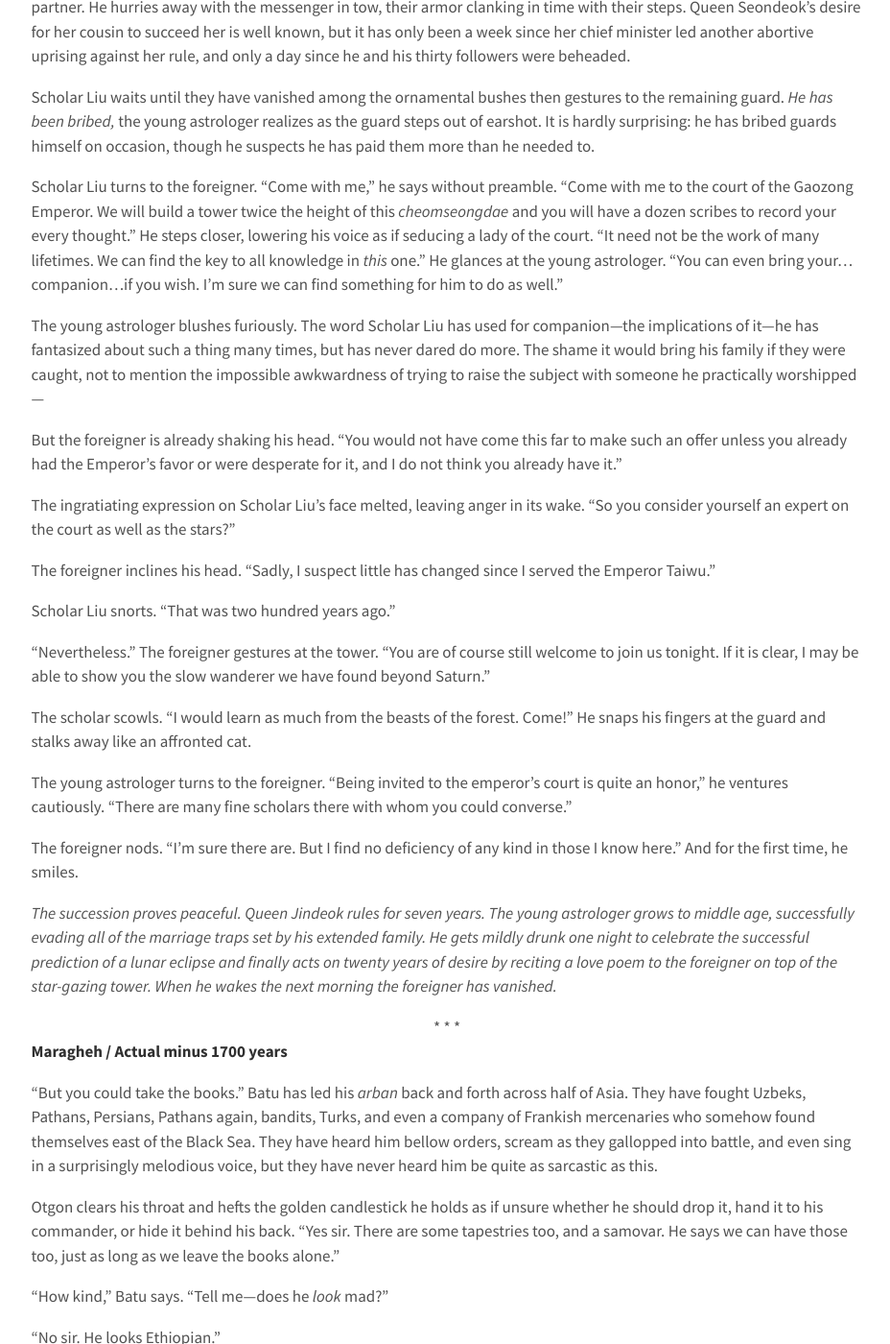
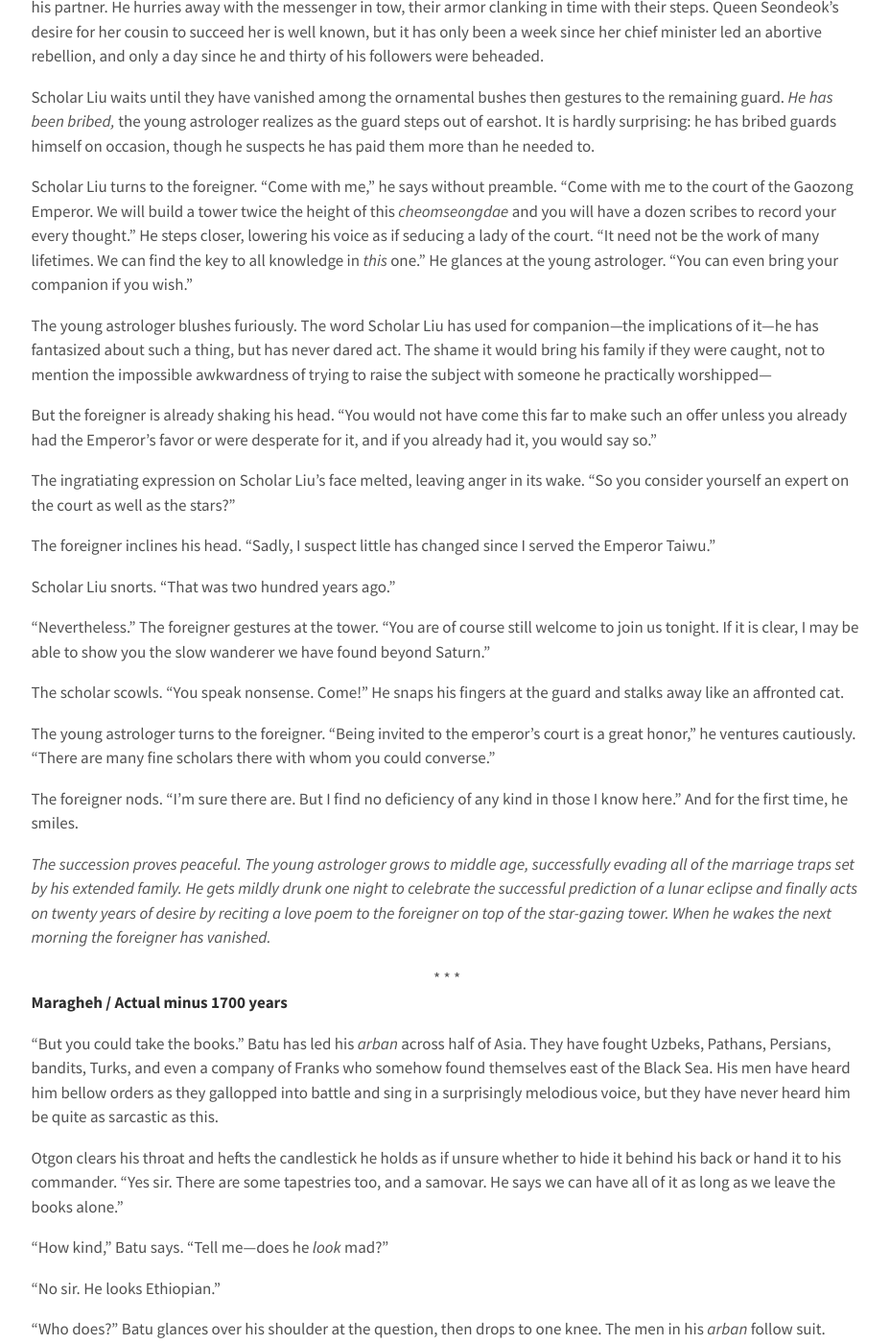
Before and after one commit to gvwilson/sensibleadventures, a Jekyll site: the page built from short-stories/arecibo.md, in a window 1280 px wide and 1400 px high, scrolled down 6926 px. Shown: the whole window at 96% size, without its empty margins (174-1102 px from the left). Built offline with Jekyll 4.4.1, drawn with Linux system fonts in a browser that asks for light colours; nearby versions of some CDN libraries; some of the changed text lies outside the part shown.

Commit message:
Revised another section

```diff
--- a/short-stories/arecibo.md
+++ b/short-stories/arecibo.md
@@ -488,16 +488,16 @@
 <!-- 720 CE -->
 <!-- Add mention of dark stranger in Chinese records - the visitor thinks the stranger is an alchemist with the secret of eternal life -->
 
-"It was Her Majesty's first decree as princess,"
+"It was Her Majesty's first decree,"
 the young astrologer says,
 immediately hating himself for telling such a distinguished scholar
 something he undoubtedly already knows.
 
 But the visitor from the Middle Kingdom smiles politely as he studies the star-gazing tower.
 It is the height of five men,
-and to the educated eye,
+and to educated eyes
 the number and placement of its stones represent historical and astronomical figures.
-"I understand her decision was...not universally popular," he says.
+"I understand her decision was not universally popular," he says.
 
 The young astrologer inclines his head,
 conscious of two guards standing a few feet away.
@@ -506,23 +506,23 @@
 but it is neither polite nor prudent to dwell upon that,
 particularly not when rumors of Her Majesty's illness flutter around the court like pigeons.
 
-"Ah, and this must be our foreign barbarian,"
+"Ah, and this must be your barbarian,"
 the visitor continues
 as a tall figure in the plain brown robe of a monk
-comes up the gravel path in the waning evening light.
+comes up the gravel path in the waning light of evening.
 
 The young astrologer inclines his head again.
 He is no longer taken aback by the foreigner's black skin,
-but thinks he will never get used to how quietly he walks.
+but will never get used to how quietly he walks.
 "Are you at peace?" he asks in greeting.
 
 "I am, and you?"
-He has forgotten to wear sandals again,
+He is barefoot again,
 the young astrologer notes,
-but according to the caretaker he has at least eaten that day.
+but according to his servants he has at least eaten that day.
 Her Majesty's minister insist on regular reports,
 and the young astrologer would rather fill them with trivia
-than even hint at some of the unorthodox things the foreigner says.
+than the unorthodox things the foreigner sometimes says.
 
 He clears his throat.
 "May I have the honor of introducing you to scholar Liu Zhao,
@@ -555,21 +555,24 @@
 The foreigner gives a small shrug.
 "As precise as they can be.
 Improving them will be the work of many lifetimes."
+The young astrologer is relieved that
+the foreigner doesn't say, "Many of *your* lifetimes,"
+as he used to.
 
-The young astrologer opens his mouth to suggest that they climb the tower,
-but is interrupted by a shout as a guard comes running up the path.
+He opens his mouth to suggest that they climb the tower,
+but is interrupted by a shout as a guard runs up the path the join them.
 "Her Majesty..." he pants,
 speaking to the two escorts rather than to the scholars.
 "Her Majesty is gone. She is gone."
 
-The soft buzz of dusk insects is the only sound in the shocked silence that follows.
+The soft buzz of evening insects is the only sound in the shocked silence that follows.
 "Stay here,"
 the oldest guard orders his partner.
 He hurries away with the messenger in tow,
 their armor clanking in time with their steps.
 Queen Seondeok's desire for her cousin to succeed her is well known,
-but it has only been a week since her chief minister led another abortive uprising against her rule,
-and only a day since he and his thirty followers were beheaded.
+but it has only been a week since her chief minister led an abortive rebellion,
+and only a day since he and thirty of his followers were beheaded.
 
 Scholar Liu waits until they have vanished among the ornamental bushes
 then gestures to the remaining guard.
@@ -590,13 +593,12 @@
 "It need not be the work of many lifetimes.
 We can find the key to all knowledge in *this* one."
 He glances at the young astrologer.
-"You can even bring your...companion...if you wish.
-I'm sure we can find something for him to do as well."
+"You can even bring your companion if you wish."
 
 The young astrologer blushes furiously.
 The word Scholar Liu has used for companion---the implications of it---he
-has fantasized about such a thing many times,
-but has never dared do more.
+has fantasized about such a thing,
+but has never dared act.
 The shame it would bring his family if they were caught,
 not to mention the impossible awkwardness of trying to raise the subject
 with someone he practically worshipped---
@@ -604,7 +606,8 @@
 But the foreigner is already shaking his head.
 "You would not have come this far to make such an offer
 unless you already had the Emperor's favor or were desperate for it,
-and I do not think you already have it."
+and if you already had it,
+you would say so."
 
 The ingratiating expression on Scholar Liu's face melted,
 leaving anger in its wake.
@@ -624,12 +627,12 @@
 I may be able to show you the slow wanderer we have found beyond Saturn."
 
 The scholar scowls.
-"I would learn as much from the beasts of the forest.
+"You speak nonsense.
 Come!"
 He snaps his fingers at the guard and stalks away like an affronted cat.
 
 The young astrologer turns to the foreigner.
-"Being invited to the emperor's court is quite an honor,"
+"Being invited to the emperor's court is a great honor,"
 he ventures cautiously.
 "There are many fine scholars there with whom you could converse."
 
@@ -640,7 +643,6 @@
 he smiles.
 
 *The succession proves peaceful.
-Queen Jindeok rules for seven years.
 The young astrologer grows to middle age,
 successfully evading all of the marriage traps set by his extended family.
 He gets mildly drunk one night to celebrate the successful prediction of a lunar eclipse
@@ -655,28 +657,24 @@
 <!-- fell apart after el-Tusi's son became director after his father's death in 1274 CE -->
 
 "But you could take the books."
-Batu has led his *arban* back and forth across half of Asia.
+Batu has led his *arban* across half of Asia.
 They have fought Uzbeks,
 Pathans,
 Persians,
-Pathans again,
 bandits,
 Turks,
-and even a company of Frankish mercenaries
+and even a company of Franks
 who somehow found themselves east of the Black Sea.
-They have heard him bellow orders,
-scream as they gallopped into battle,
-and even sing in a surprisingly melodious voice,
+His men have heard him bellow orders as they gallopped into battle
+and sing in a surprisingly melodious voice,
 but they have never heard him be quite as sarcastic as this.
 
-Otgon clears his throat and hefts the golden candlestick he holds
-as if unsure whether he should drop it,
-hand it to his commander,
-or hide it behind his back.
+Otgon clears his throat and hefts the candlestick he holds
+as if unsure whether to hide it behind his back
+or hand it to his commander.
 "Yes sir.
 There are some tapestries too, and a samovar.
-He says we can have those too,
-just as long as we leave the books alone."
+He says we can have all of it as long as we leave the books alone."
 
 "How kind," Batu says.
 "Tell me---does he *look* mad?"
@@ -698,20 +696,19 @@
 His personal guard stands behind him,
 blades bared and eyes constantly moving.
 Maragheh hadn't put up much of a fight,
-but the *beg* has many enemies.
+but the *beg* has many enemies and bows are plentiful.
 "What's this about an Ethiopian?"
 
 Batu gets to his feet,
 careful not to wince at the protest from his knee.
-"Up the hill, my *beg*,"
-he says.
-"Some crazy man saying we can have the gold if we leave the books."
+"Up the hill, my *beg*.
+Some crazy man saying we can have the gold if we leave the books."
 He snaps his fingers at Otgon,
-who holds up the golden candlestick for inspection
-like a child showing a toy he has made.
+who holds up the candlestick like a child showing a toy he has made.
 
 The *beg* narrows his eyes.
-"Interesting.
+"An Ethiopian, is it?
+Interesting.
 Come, let us see what he has to say."
 
 Batu and his *arban* follow the *beg* and his entourage up the hill.
@@ -720,23 +717,22 @@
 "If you're lucky, he'll forget you have it."
 *If you're very lucky,* he amends in his head.
 The man people are already calling Ulugh Beg---Great Ruler---is
-as famous for his intelligence as he is for his ancestry.
+famous for his intelligence.
 Still,
-a man can hope...
+one can always hope...
 
 The observatory was a marvel in its heyday,
 but time, neglect, and decades of minor earthquakes
 have brought one wall wall down completely
 and left others leaning perilously.
 The *beg* picks his way across the cracked and tilted courtyard tiles
-to the one door that still hangs true in its frame.
+to a door that still hangs true in its frame.
 To Batu's surprise he pauses at its threshold and knocks.
 "Peace be upon you," he calls.
 "May we enter?"
 
-There is a moment's pause,
-then a weary voice says,
-"If you wish."
+"If you wish,"
+a weary voice says
 
 The *beg* looks at the captain of his personal guard,
 who looks Batu,
@@ -747,12 +743,13 @@
 Batu follows,
 and the *beg* follows him.
 
-Batu has never seen so many books.
+Batu has never seen a library before.
+He never even *imagined* one.
 For a moment he feels the same way he did when his father first took him to Samarkand.
-How could there be so much world?
+How could there be so much world in the world?
 
 Then the Ethiopian stirs and Batu's attention snaps back to the here and now.
-He wears the simple white robe of a pilgrim with a matching turban.
+The man wears the simple white robe of a pilgrim.
 A samovar stands near his elbow,
 and the tools of a tailor and a leatherworker are laid out neatly on the table for mending books.
 
@@ -764,7 +761,7 @@
 "One of my tutors spoke of you,"
 the *beg* continues.
 "He studied trigonometry with the great al-Tusi,
-and showed me a copy of the *zij* you drew up to predict the positions of the stars and planets.
+and showed me a copy of the *zij* you drew up.
 It was..."
 The *beg* spreads his hands as if words alone could not capture what it was.
 
@@ -777,23 +774,15 @@
 "I thought I could make some real progress this time,"
 the Ethiopian continues quietly,
 more to himself than to the *beg* or his soldiers.
-"When al-Tusi persuaded Hulagu Khan to build this
+"When al-Tusi, peace be upon him,
+persuaded the great khan to build this
 I thought I would finally be able to get past the bare beginning,
 but..."
 He gestures,
 not needing to say,
-but now it is half-ruined,
-its instruments broken and its books stolen or burned or their pages ruined by rain.
+but now it is half-ruined and its instruments broken.
 
-The *beg* chuckles.
-"You sound like I used to.
-'I must do this, I must do that.'
-You make yourself your own worst enemy."
-
-The Ethiopian frowns.
-"I don't understand."
-
-Ulugh Beg points at Batu.
+The *beg* chuckles and points at Batu.
 "You.
 How many men in your *arban*?"
 
@@ -809,27 +798,31 @@
 He learned long ago not to ask officers what point they were trying to make.
 
 The *beg* turns back to the Ethiopian.
-"You said *you* would be able to.
-What if I built you a school in Samarkand?
+"What if I built you a school in Samarkand?
 What if you taught others the method of triangles and all of al-Tusi's other arts?"
-His wave takes in the whole world outside the ruined library.
-"What if you didn't have to do everything by yourself?"
 
-The Ethiopian stares at him.
-His hand goes to his left temple.
-"I---I don't think I'm supposed to."
+"I can't," the Ethiopian says,
+the weight of ages in his voice.
+"I'm not allowed."
 
-"Why not?" the *beg* demands.
+"Not allowed?" the *beg* says,
+theatrically astonished.
+"Not allowed by whom?
+Who is it whose commands take precedence over mine?"
 
-"I can't remember," the Ethiopian says wearily.
-Then his eyes widen as if he is startled by his own words.
-"I can't remember why not!"
+The Ethiopian blinks.
+He raises a hand to brush his fingers over the scar on his temple.
+"I---I can't remember," he says slowly.
+"I *can't remember*."
+He smacks his hand on the table and surges to his feet
+as if he means to embrace the *beg*,
+but instead he folds his hands together and gives a profound bow.
 
-Batu knows the look on the Ethiopian's face as he gathers up his tools
-and chooses a dozen books for the *beg*'s soldiers to bring with them.
-It is the look of a man going into battle for the first time.
+Batu knows the look on the Ethiopian's face as he gathers his tools
+and chooses books for the soldiers to bring with them.
+It is the look of a man going into a battle he suddenly believes he might actually be able to win.
 
-*Otgon dies later that year when a Georgian knifes him in a campfire squabble over a game of dice.
+*Otgon dies when a Georgian knifes him in a campfire squabble over a game of dice.
 Batu loses an arm in battle outside Balkh,
 but finds a position as a caretaker at the new observatory in Samarkand.
 The beg's catalog of the positions of 994 stars,
```
Also changed, not shown: other parts of short-stories/arecibo.md (+5 -5 lines).
